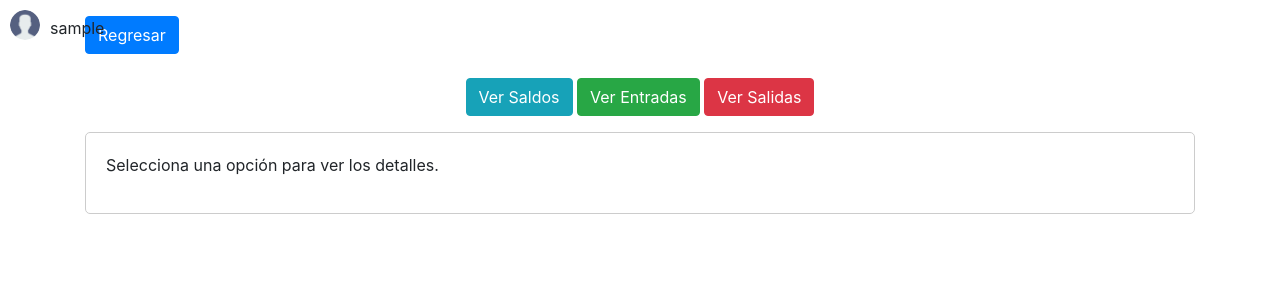
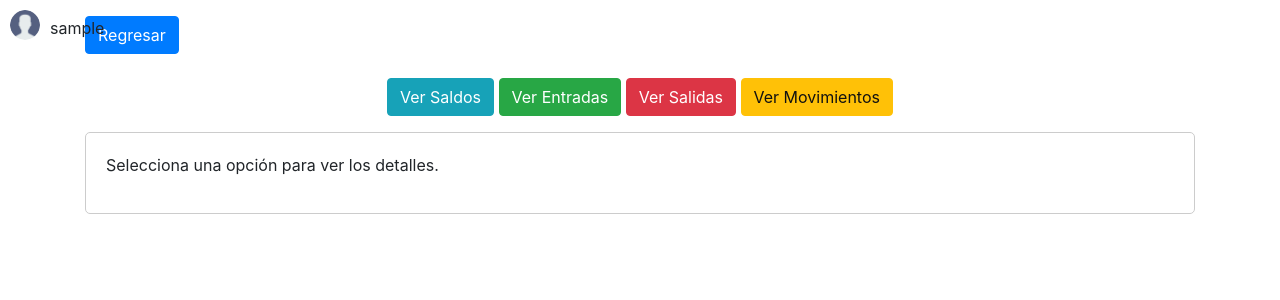
Before and after one commit to Misael0117/InfraControl, a PHP site: page /consultas.php in a window 1280 px wide. Shown: the top 300 px of the page. Run offline with PHP 8.4, Linux system fonts and the light colour scheme; the visitor is signed in with stand-in values (Sample User, id 1).

Commit message:
Se agrego el boton de movimientos

```diff
--- a/consultas.php
+++ b/consultas.php
@@ -28,6 +28,7 @@ include 'user_info.php';
             <button onclick="showContent('saldos')" class="btn btn-info">Ver Saldos</button>
             <button onclick="showContent('entradas')" class="btn btn-success">Ver Entradas</button>
             <button onclick="showContent('salidas')" class="btn btn-danger">Ver Salidas</button>
+            <button onclick="showContent('movimientos')" class="btn btn-warning">Ver Movimientos</button>
         </div>
 
         <!-- Área de contenido dinámico -->
@@ -48,6 +49,9 @@ include 'user_info.php';
             } else if (type === "salidas") {
                 contentArea.innerHTML = "<h4>Salidas</h4><p>Aquí se mostrarán las salidas...</p>";
             }
+            else if (type === "movimientos") {
+                contentArea.innerHTML = "<h4>Movimientos</h4><p>Aquí se mostrarán los movimientos...</p>";
+            }
         }
     </script>
 </body>
```
